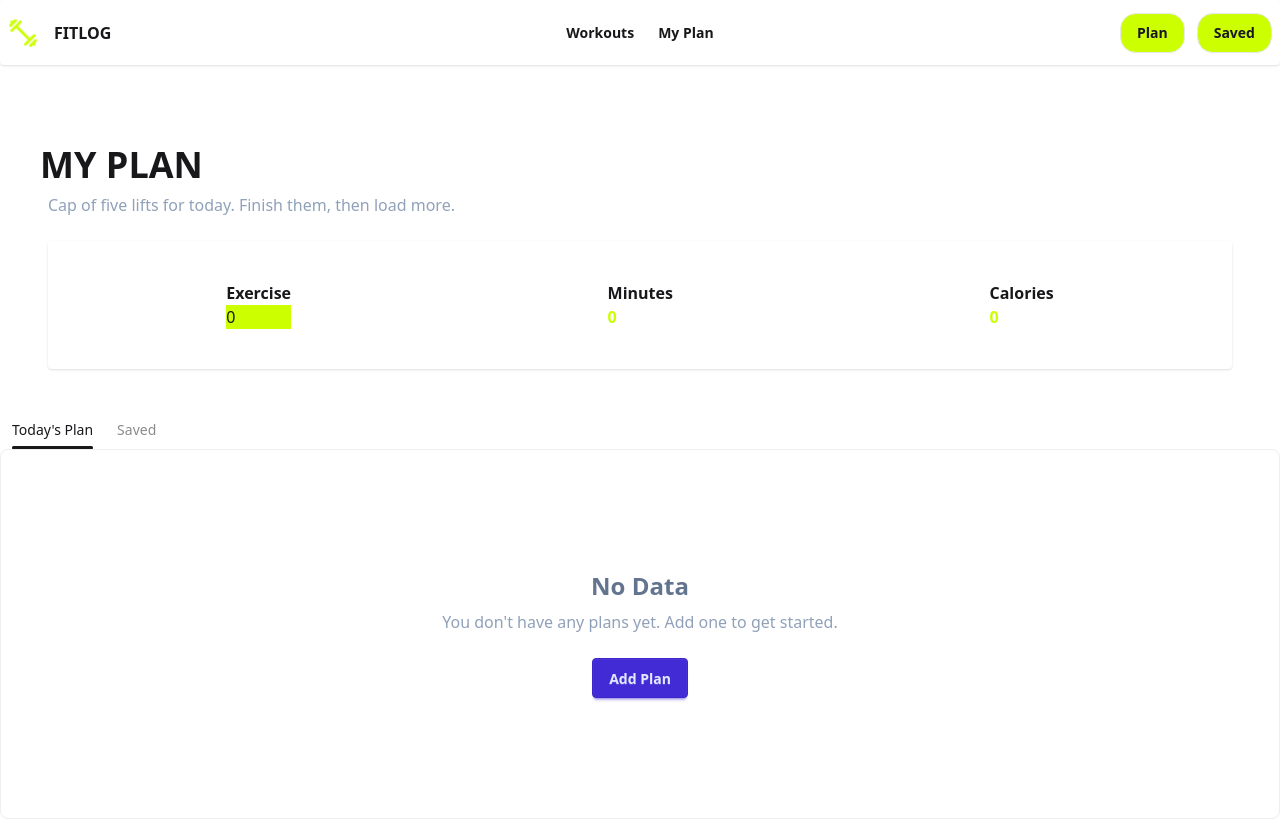
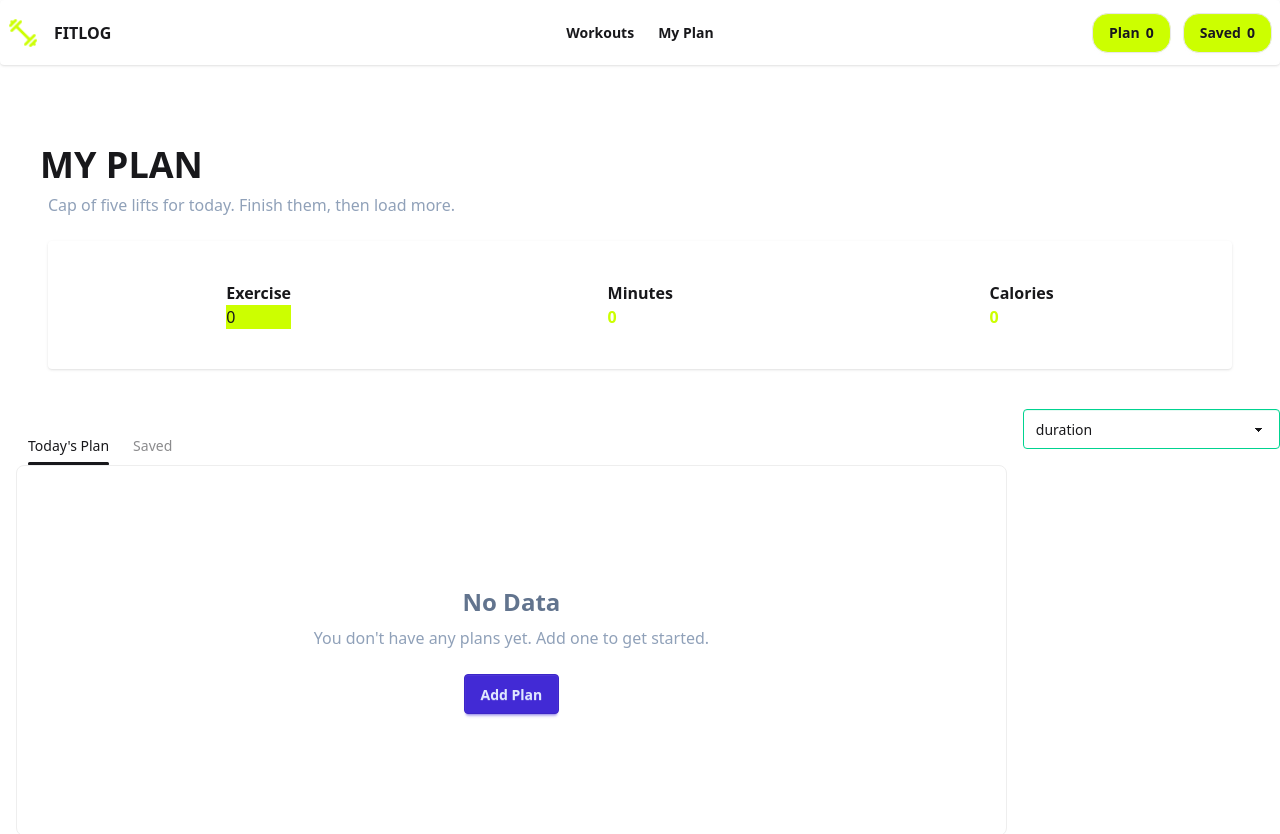
Before and after one commit to afsanalaz953/fitness-log, a Next.js app: page /my-plan in a window 1280 px wide. Shown: the top 834 px of the page. Built offline with nearby package versions, Linux system fonts and the light colour scheme.

Commit message:
nav count added

```diff
--- /dev/null
+++ b/src/app/apps/loading.tsx
@@ -0,0 +1,11 @@
+import React from 'react';
+
+const loading = () => {
+    return (
+        <div className='container mx-auto'>
+          <span className="loading loading-spinner text-neutral"></span>
+        </div>
+    );
+};
+
+export default loading;
--- /dev/null
+++ b/src/app/loading.tsx
@@ -0,0 +1,11 @@
+import React from 'react';
+
+const AppLoading = () => {
+    return (
+        <div className='container mx-auto'>
+           <span className="loading loading-spinner text-success"></span>
+        </div>
+    );
+};
+
+export default AppLoading;
--- a/src/app/my-plan/page.tsx
+++ b/src/app/my-plan/page.tsx
@@ -14,6 +14,25 @@ const MyPlanPage = () => {
     const {addPlans, savedPlans} = useContext(PlanContext);
     console.log(addPlans, savedPlans, 'addPlans data')
  const [activeTab, setActiveTab] = useState<TTab>('add');
+ const [sortBy, setSortBy] = useState<'rating'| 'calories'| 'duration'>('duration');
+console.log(sortBy, 'sortby')
+
+// create function for sorted data and array
+const sortAddPlans = (plans: TApp[]) => {
+const sortedPlans = [...plans]
+if(sortBy === "duration"){
+  sortedPlans.sort((a,b) => b.duration - a.duration);
+} else if(sortBy === 'calories'){
+   sortedPlans.sort((a,b) => b.caloriesBurned - a.caloriesBurned);
+}else if(sortBy === 'rating'){
+  sortedPlans.sort((a,b) => b.rating - a.rating);
+}
+ return sortedPlans;
+}
+
+// variable creation for addPlans, savedPlans
+const sortedAddPlans = sortAddPlans(addPlans)
+const sortedSavedPlans =  sortAddPlans(savedPlans)
 
 
     const hasData = addPlans && addPlans.length > 0;
@@ -58,10 +77,9 @@ const MyPlanPage = () => {
         </div>
      </div>
 {/* toggle */}
-
-
-{/* name of each tab group should be unique */}
-<div className="tabs tabs-border">
+<div className='togglemain flex justify-between rounded-2xl container  mx-auto '>
+{/* toggleleft */}
+<div className="tabs tabs-border w-full m-4">
   <input
   type="radio" name="my_tabs_2"
   className="tab"
@@ -69,7 +87,7 @@ const MyPlanPage = () => {
    defaultChecked
     onChange={() => setActiveTab('add')}
   />
-  <div className="tab-content border-base-300 bg-base-100 p-10">
+  <div className="tab-content border-base-300 bg-base-100 w-full p-10">
     {/* tab for plan */}
     <div className='grid grid-cols-1 '>
 
@@ -79,7 +97,7 @@ const MyPlanPage = () => {
        <div className='flex justify-between border-0 m-4  rounded  '>
         {/* rightside */}
         <div className="flex-1 w-full ga-20">
-            {addPlans.map((plansdata : TApp, ind : number)=> {
+            {sortedAddPlans.map((plansdata : TApp, ind : number)=> {
                                 return (
           // <PlanCard plansdata={plansdata} key={ind} />
            <div key={ind} className='w-full rounded  border-0 shadow mb-4 flex justify-between'>
@@ -130,7 +148,7 @@ const MyPlanPage = () => {
        <div className='flex justify-between border-0 m-4  rounded  '>
         {/* rightside */}
         <div className="flex-1 w-full ga-20">
-            {savedPlans.map((plansdata : TApp, ind : number)=> {
+            {sortedSavedPlans.map((plansdata : TApp, ind : number)=> {
                                 return (
           // <PlanCard plansdata={plansdata} key={ind} />
            <div key={ind} className='w-full rounded  border-0 shadow mb-4 flex justify-between'>
@@ -154,7 +172,7 @@ const MyPlanPage = () => {
         <div className="flex flex-col items-center justify-center py-20">
           <h2 className="text-2xl font-semibold text-slate-500">No Data</h2>
           <p className="text-slate-400 mt-2">
-            You don't have any plans yet. Add one to get started.
+            You don&apos;t have any plans yet. Add one to get started.
           </p>
           <button className="btn btn-primary mt-6">Add Plan</button>
         </div>
@@ -167,6 +185,28 @@ const MyPlanPage = () => {
 
 
    </div>
+
+{/* toggle right for sort */}
+  {/* <div className='sort border-2 m-2'> */}
+  <select
+  value={sortBy}
+  onChange={(e) => setSortBy(e.target.value as 'rating' | 'calories' | 'duration')}
+  defaultValue="Sort By"
+  className="select select-success"
+
+  >
+  <option disabled={true}>Sort By</option>
+  <option value={'durtion'}>duration</option>
+  <option value={'calories'}>calories</option>
+  <option value={'rating'}>rating</option>
+
+</select>
+  {/* </div> */}
+  {/* rightend */}
+</div>
+{/* toggle main end */}
+{/* name of each tab group should be unique */}
+
 
 
 
--- a/src/components/homepage/Navber.tsx
+++ b/src/components/homepage/Navber.tsx
@@ -1,9 +1,14 @@
-import React from 'react';
+'use client'
+
+import React, { useContext } from 'react';
 import Link from 'next/link'
 import logoimg from '@/assets/logo.png'
 import Image from 'next/image'
+import { PlanContext } from '@/PlanProvider';
 
 const Navber = () => {
+   const {addPlans, savedPlans} = useContext(PlanContext);
+      console.log(addPlans, savedPlans, 'addPlans data in nav')
     return (
 
             <div className="navbar bg-base-100 shadow-sm container mx-auto rounded">
@@ -40,8 +45,16 @@ const Navber = () => {
     </ul>
   </div>
   <div className="navbar-end flex gap-3">
-    <Link  href='/my-plan'   className="btn  font-bold  bg-[#CCFF00] hover:text-[#CCFF00] hover:bg-black   rounded-2xl">Plan</Link>
-    <Link href='/my-plan'   className="btn bg-[#CCFF00] hover:text-[#CCFF00] hover:bg-black  rounded-2xl">Saved</Link>
+    <Link  href='/my-plan'   className="btn  font-bold  bg-[#CCFF00] hover:text-[#CCFF00] hover:bg-black   rounded-2xl">
+    <span>Plan </span>
+    <span>{addPlans?.length}</span>
+
+    </Link>
+    <Link href='/my-plan'   className="btn bg-[#CCFF00] hover:text-[#CCFF00] hover:bg-black  rounded-2xl">
+    <span>Saved</span>
+    <span>{savedPlans?.length}</span>
+
+    </Link>
   </div>
 </div>
 
```
